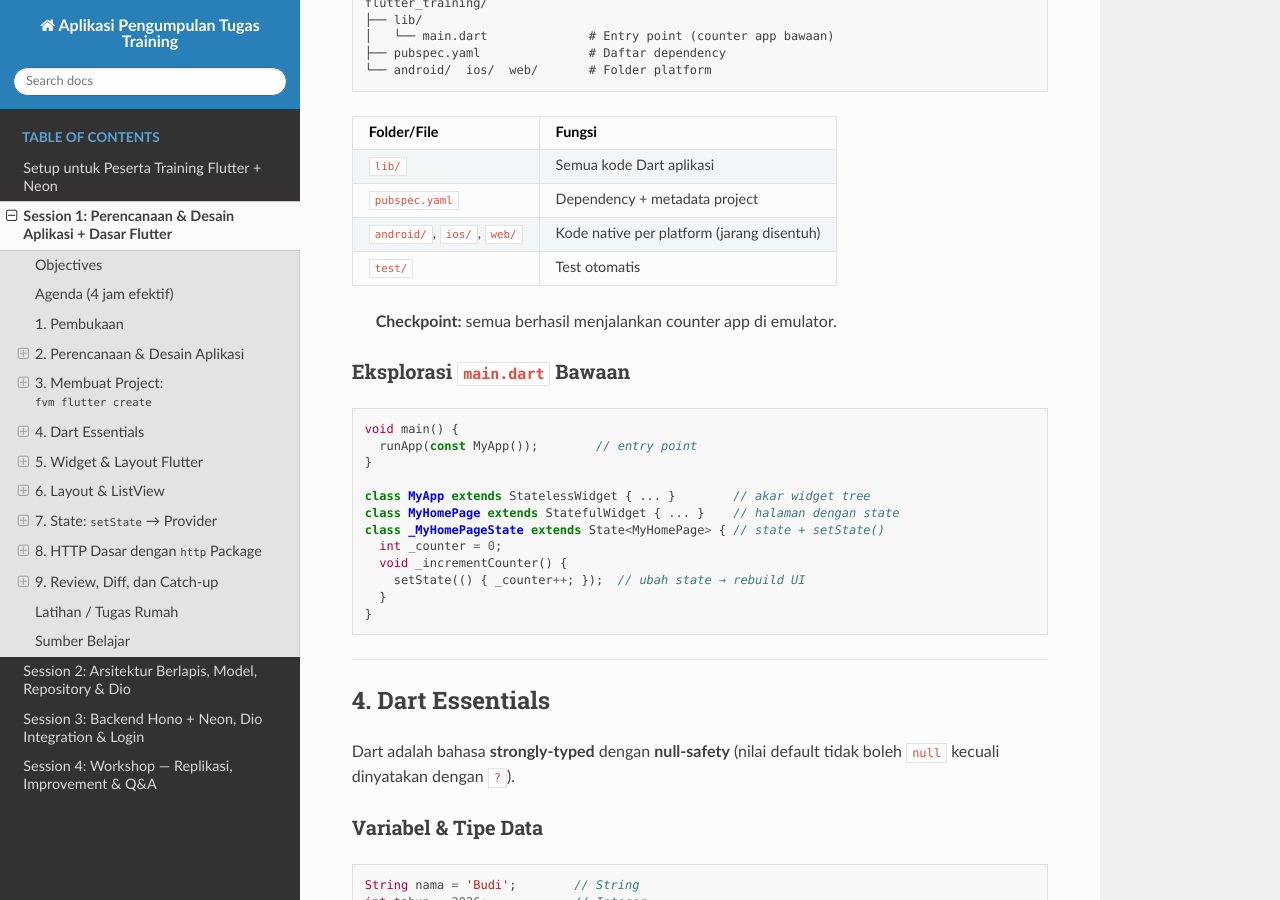
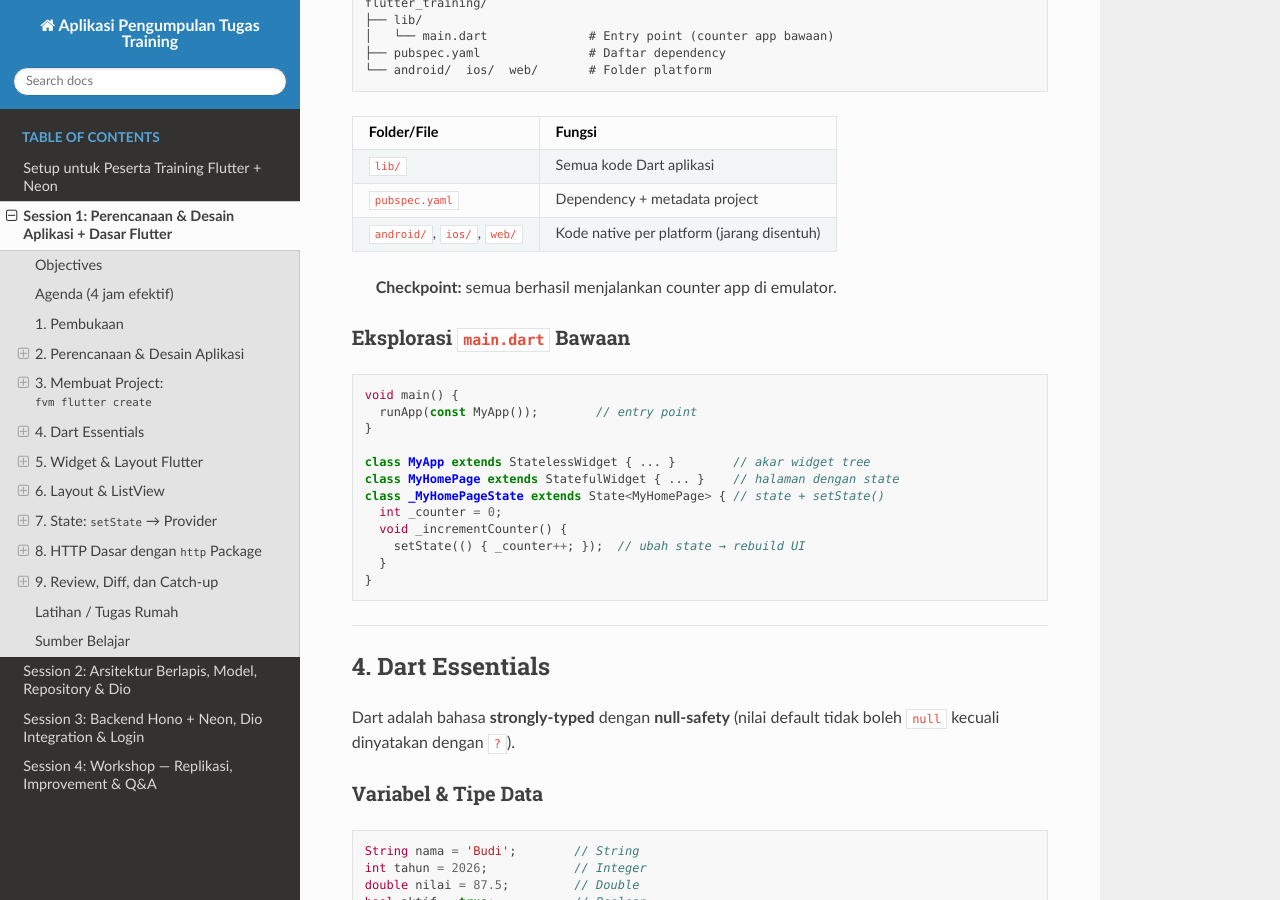
Before and after one commit to indraAsLesmana/next-training-flutter, a Sphinx documentation site: the page built from docs/session-1.md, in a window 1280 px wide and 900 px high, scrolled down 8030 px. Built offline with Sphinx 7.4.7 and the Read the Docs theme 3.1.0, drawn with Linux system fonts in a browser that asks for light colours.

Commit message:
feat: remove test folder

```diff
--- a/docs/session-1.md
+++ b/docs/session-1.md
@@ -225,7 +225,6 @@ flutter_training/
 | `lib/` | Semua kode Dart aplikasi |
 | `pubspec.yaml` | Dependency + metadata project |
 | `android/`, `ios/`, `web/` | Kode native per platform (jarang disentuh) |
-| `test/` | Test otomatis |
 
 > **Checkpoint:** semua berhasil menjalankan counter app di emulator.
 
```
